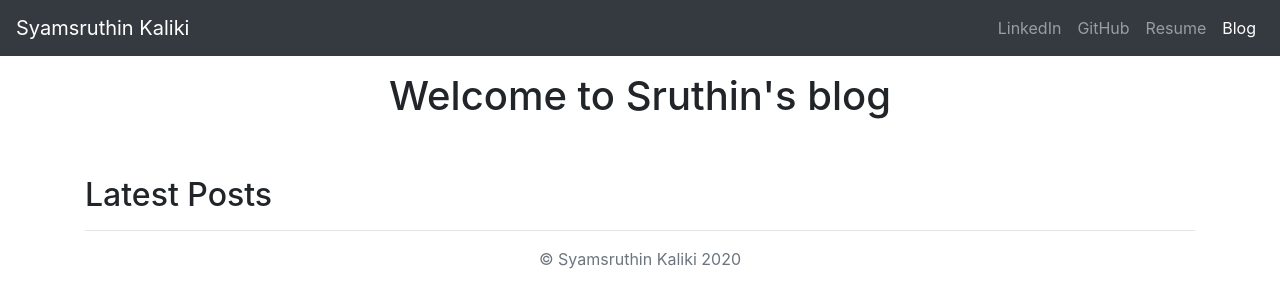
After one commit to syamsruthin/kss-portfolio, a Django app: page /blog/ in a window 1280 px wide. The commit adds this page. Shown: the top 308 px of the page. Run offline with Django 3.2, Linux system fonts and the light colour scheme; data that the repository does not hold is empty; some libraries are stand-ins or nearby versions.

Commit message:
version 1.0

```diff
--- /dev/null
+++ b/blog/templates/blog/allblogs.html
@@ -0,0 +1,67 @@
+
+<!doctype html>
+<html lang="en">
+  <head>
+        {% load staticfiles %}
+    <meta charset="utf-8">
+    <meta name="viewport" content="width=device-width, initial-scale=1, shrink-to-fit=no">
+    <meta name="description" content="">
+    <meta name="author" content="">
+    <link rel="icon" href="../../../../favicon.ico">
+
+    <title>Syamsruthin's Blog page</title>
+
+    <!-- Bootstrap core CSS -->
+    <link rel="stylesheet" href="https://stackpath.bootstrapcdn.com/bootstrap/4.1.0/css/bootstrap.min.css" integrity="sha384-9gVQ4dYFwwWSjIDZnLEWnxCjeSWFphJiwGPXr1jddIhOegiu1FwO5qRGvFXOdJZ4" crossorigin="anonymous">
+  </head>
+
+  <body>
+
+    <header>
+            <nav class="navbar navbar-expand-lg navbar-dark bg-dark">
+                    <a class="navbar-brand" href="{% url 'home' %}">Syamsruthin Kaliki</a>
+                    <button class="navbar-toggler" type="button" data-toggle="collapse" data-target="#navbarNavAltMarkup" aria-controls="navbarNavAltMarkup" aria-expanded="false" aria-label="Toggle navigation">
+                      <span class="navbar-toggler-icon"></span>
+                    </button>
+                    <div class="collapse navbar-collapse" id="navbarNavAltMarkup">
+                      <div class="navbar-nav ml-auto">
+                        <a class="nav-item nav-link" href="https://www.linkedin.com/in/syamsruthin-kaliki-8aa59377/">LinkedIn</a>
+                        <a class="nav-item nav-link" href="https://github.com/syamsruthin">GitHub</a>
+                        <a class="nav-item nav-link" href="{% static 'Syamsruthin\'s Resume.pdf' %}">Resume</a>
+                        <a class="nav-item nav-link active" href="{% url 'allblogs' %}">Blog</a>
+                      </div>
+                    </div>
+            </nav>
+    </header>
+
+    <main role="main">
+        <div class='container'>
+            <h1 class='text-center pt-3'>Welcome to Sruthin's blog</h1>
+            <br/>
+            <br/>
+            <h2>Latest Posts</h2>
+            <hr/>
+            {% for blog in blogs.all %}
+                <a href="{% url 'detail' blog.id %}"><h3>{{ blog.title }}</h3></a> <h7>{{ blog.pub_date_pretty }}</h7>
+                <img class="card-img-top" src="{{ blog.image.url }}" height=250 width=50 />
+                <p>{{ blog.summary }}</p>
+                <br/>
+            {% endfor %}
+        </div>
+
+    </main>
+
+    <footer class="text-muted">
+      <div class="container text-center">
+        <p>© Syamsruthin Kaliki {% now "Y" %}</p>
+      </div>
+    </footer>
+
+    <!-- Bootstrap core JavaScript
+    ================================================== -->
+    <!-- Placed at the end of the document so the pages load faster -->
+    <script src="https://code.jquery.com/jquery-3.3.1.slim.min.js" integrity="sha384-q8i/X+965DzO0rT7abK41JStQIAqVgRVzpbzo5smXKp4YfRvH+8abtTE1Pi6jizo" crossorigin="anonymous"></script>
+    <script src="https://cdnjs.cloudflare.com/ajax/libs/popper.js/1.14.0/umd/popper.min.js" integrity="sha384-cs/chFZiN24E4KMATLdqdvsezGxaGsi4hLGOzlXwp5UZB1LY//20VyM2taTB4QvJ" crossorigin="anonymous"></script>
+    <script src="https://stackpath.bootstrapcdn.com/bootstrap/4.1.0/js/bootstrap.min.js" integrity="sha384-uefMccjFJAIv6A+rW+L4AHf99KvxDjWSu1z9VI8SKNVmz4sk7buKt/6v9KI65qnm" crossorigin="anonymous"></script>
+  </body>
+</html>
--- /dev/null
+++ b/blog/urls.py
@@ -0,0 +1,10 @@
+from django.contrib import admin
+from django.urls import path,include
+from django.conf import settings
+from django.conf.urls.static import static
+from . import views
+
+urlpatterns = [
+    path('',views.allblogs,name='allblogs'),
+    path('<int:blog_id>/',views.detail,name='detail')
+]
--- a/blog/views.py
+++ b/blog/views.py
@@ -1,3 +1,10 @@
-from django.shortcuts import render
+from django.shortcuts import render,get_object_or_404
+from .models import Blog
 
-# Create your views here.
+def allblogs(request):
+    blogs = Blog.objects
+    return render(request,'blog/allblogs.html',{'blogs':blogs})
+
+def detail(request,blog_id):
+    detail_blog = get_object_or_404(Blog, pk = blog_id)
+    return render(request,'blog/detail.html',{'blog_detail':detail_blog})
--- a/portfolio/settings.py
+++ b/portfolio/settings.py
@@ -123,8 +123,12 @@ USE_TZ = True
 # Static files (CSS, JavaScript, Images)
 # https://docs.djangoproject.com/en/2.2/howto/static-files/
 
+STATICFILES_DIRS = [
+    os.path.join(BASE_DIR, 'portfolio/static/')
+]
+
+STATIC_ROOT = os.path.join(BASE_DIR, 'static')
 STATIC_URL = '/static/'
 
 MEDIA_ROOT = os.path.join(BASE_DIR, 'media')
-
 MEDIA_URL = '/media/'
--- a/portfolio/urls.py
+++ b/portfolio/urls.py
@@ -14,12 +14,13 @@ Including another URLconf
     2. Add a URL to urlpatterns:  path('blog/', include('blog.urls'))
 """
 from django.contrib import admin
-from django.urls import path
+from django.urls import path,include
 from django.conf import settings
 from django.conf.urls.static import static
 import jobs.views
 
 urlpatterns = [
     path('admin/', admin.site.urls),
-    path('',jobs.views.home)
+    path('',jobs.views.home,name='home'),
+    path('blog/',include('blog.urls'))
 ] + static(settings.MEDIA_URL,document_root=settings.MEDIA_ROOT)
```
Also changed, not shown: blog/models.py (+8 -0 lines), blog/templates/blog/detail.html (added, +66 -0 lines), jobs/templates/jobs/home.html (+7 -4 lines), 2 other files.
